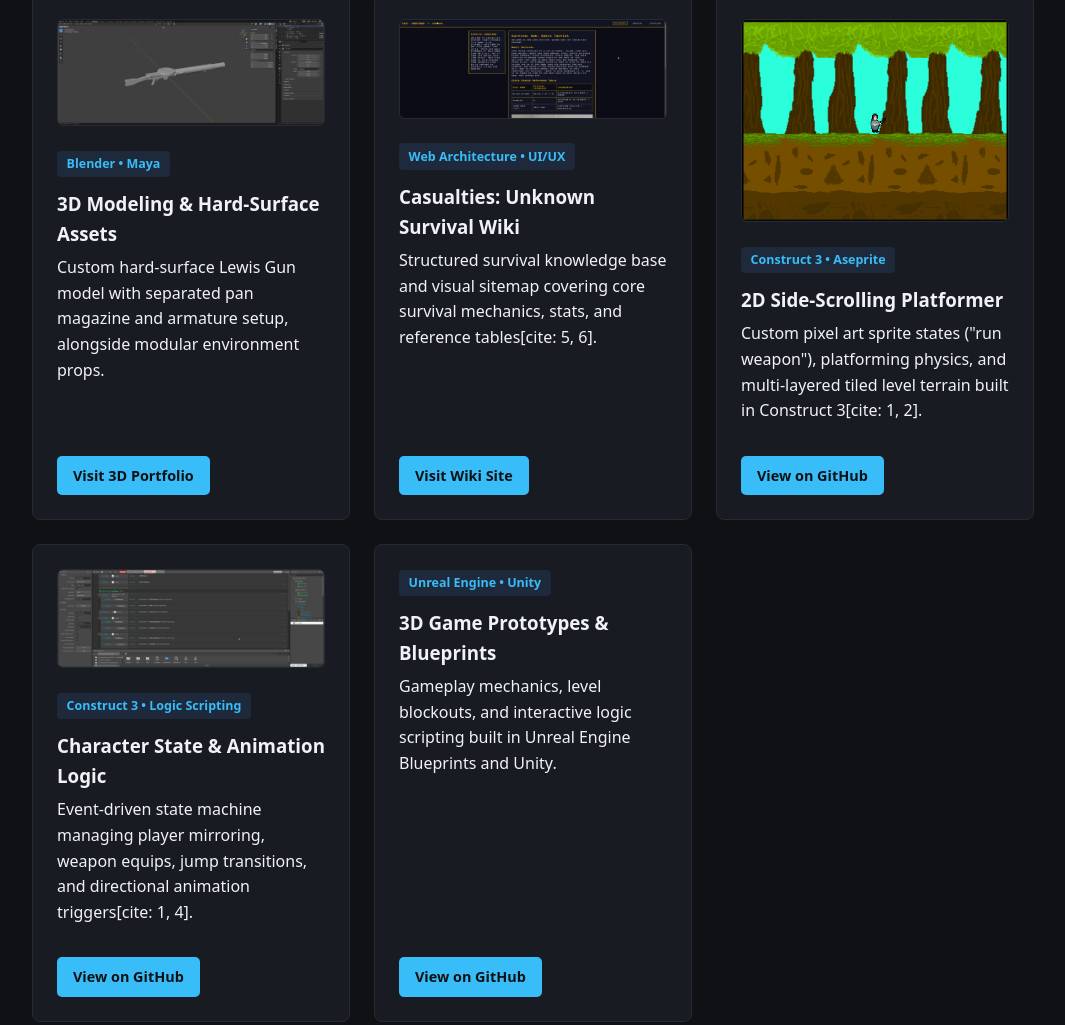
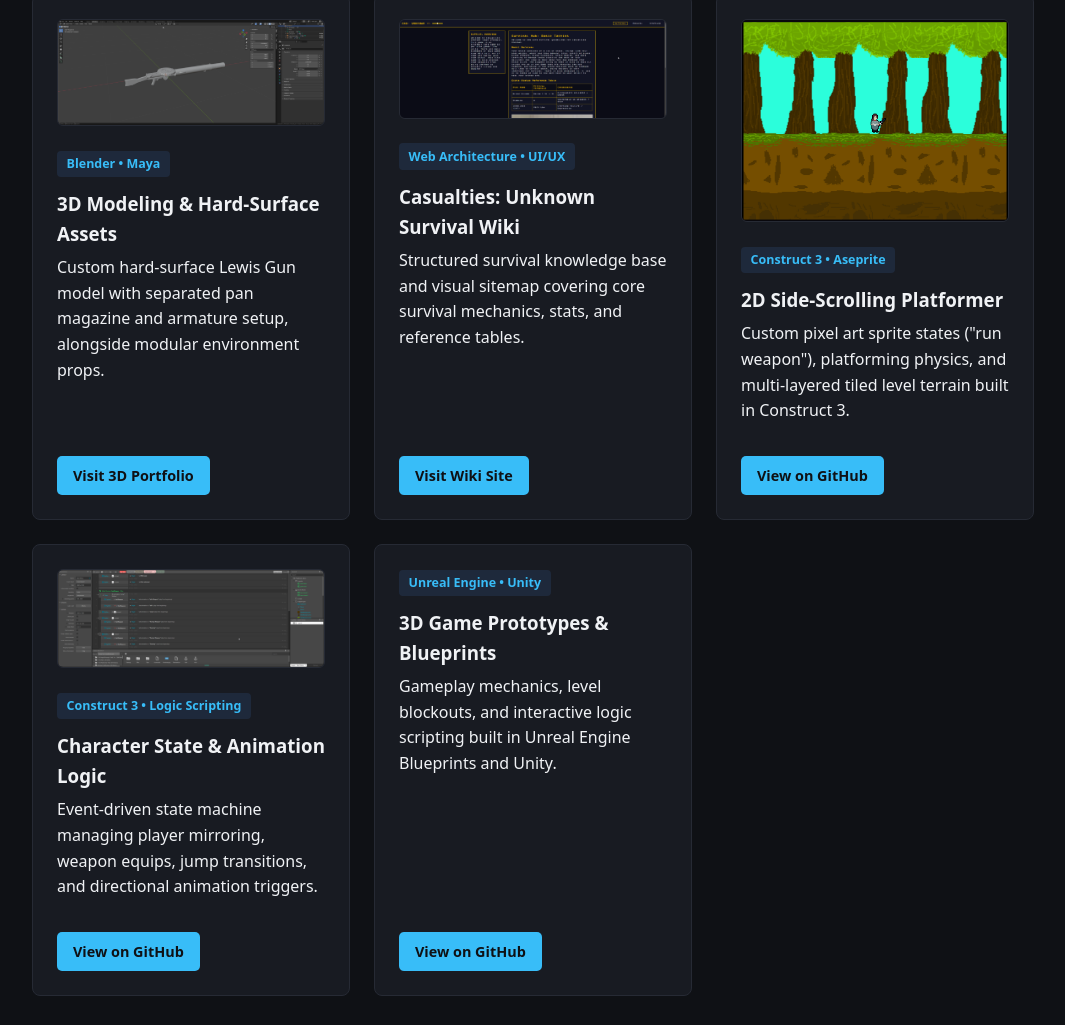
Before and after one commit to starlight-design111/ScarrLight-Board-Website, a plain HTML site: page portfolio.html in a window 1280 px wide. Shown: the part 260-1285 px from the top of the page, without its empty margins (107-1172 px from the left). Drawn offline with Linux system fonts and the light colour scheme.

Commit message:
Update portfolio.html

```diff
--- a/portfolio.html
+++ b/portfolio.html
@@ -43,7 +43,7 @@
           <img src="assets/opera_GYLeoFtjr2.png" alt="Casualties Unknown Survival Wiki">
           <span class="tag">Web Architecture • UI/UX</span>
           <h3>Casualties: Unknown Survival Wiki</h3>
-          <p>Structured survival knowledge base and visual sitemap covering core survival mechanics, stats, and reference tables[cite: 5, 6].</p>
+          <p>Structured survival knowledge base and visual sitemap covering core survival mechanics, stats, and reference tables.</p>
         </div>
         <a href="https://starlight-design111.github.io/CAS-unknown-website-demo/" target="_blank" class="btn">Visit Wiki Site</a>
       </div>
@@ -53,7 +53,7 @@
           <img src="assets/opera_jC1JHPruu2.png" alt="2D Side-Scrolling Platformer Gameplay">
           <span class="tag">Construct 3 • Aseprite</span>
           <h3>2D Side-Scrolling Platformer</h3>
-          <p>Custom pixel art sprite states ("run weapon"), platforming physics, and multi-layered tiled level terrain built in Construct 3[cite: 1, 2].</p>
+          <p>Custom pixel art sprite states ("run weapon"), platforming physics, and multi-layered tiled level terrain built in Construct 3.</p>
         </div>
         <a href="https://github.com/starlight-design111" target="_blank" class="btn">View on GitHub</a>
       </div>
@@ -63,7 +63,7 @@
           <img src="assets/opera_he2vJ7dgJL.png" alt="Construct 3 Event Sheet Logic">
           <span class="tag">Construct 3 • Logic Scripting</span>
           <h3>Character State &amp; Animation Logic</h3>
-          <p>Event-driven state machine managing player mirroring, weapon equips, jump transitions, and directional animation triggers[cite: 1, 4].</p>
+          <p>Event-driven state machine managing player mirroring, weapon equips, jump transitions, and directional animation triggers.</p>
         </div>
         <a href="https://github.com/starlight-design111" target="_blank" class="btn">View on GitHub</a>
       </div>
```
